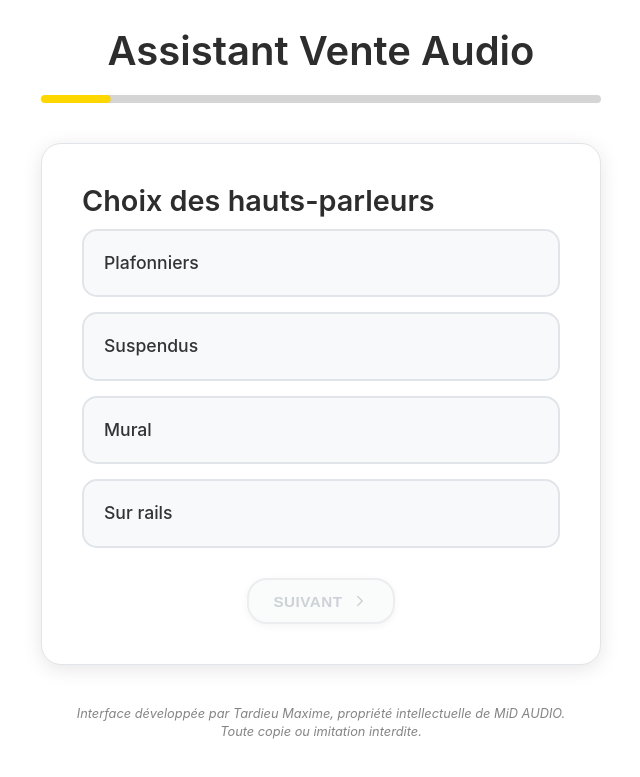
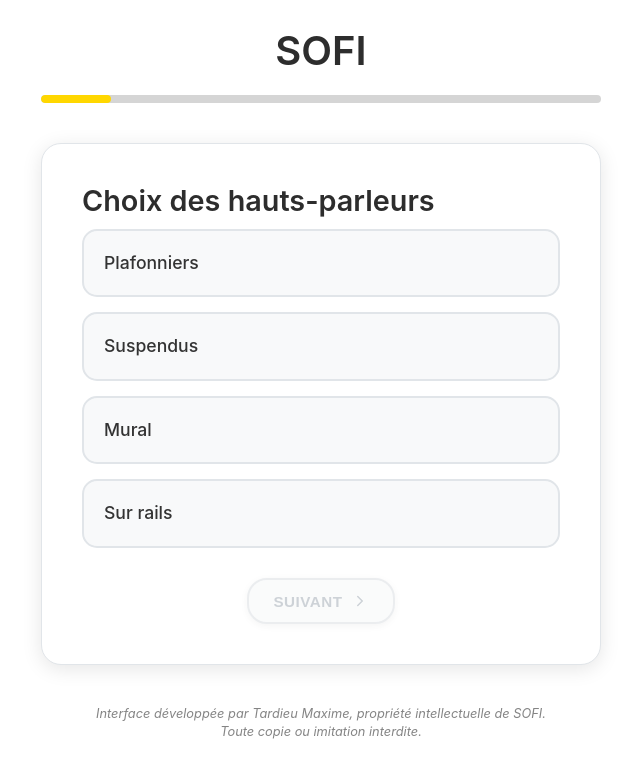
Before and after one commit to Aimtee/SOFI_v2, an Electron app: page index.html in a window 1200 px wide. Shown: the part 243-1020 px from the top of the page, without its empty margins (279-919 px from the left). Drawn offline with Linux system fonts and the light colour scheme.

```diff
--- a/index.html
+++ b/index.html
@@ -3,9 +3,9 @@
 <head>
     <meta charset="UTF-8">
     <meta name="viewport" content="width=device-width, initial-scale=1.0">
-    <meta name="description" content="Assistant de vente audio MiD - Interface pour commerciaux">
+    <meta name="description" content="SOFI - Interface de configuration audio professionnelle">
     <meta name="robots" content="noindex, nofollow">
-    <title>Assistant Vente Audio - MiD</title>
+    <title>SOFI</title>
 
     <!-- Styles -->
     <link rel="stylesheet" href="styles.css">
@@ -25,10 +25,10 @@
     <div class="container">
         <header>
             <div class="logo-container">
-                <img src="logo-mid.png" alt="MiD Musique Industrie Développement" class="logo-image" onerror="this.style.display='none'; this.nextElementSibling.style.display='block';">
-                <div class="logo-fallback" style="display:none; font-size: 2.5rem; font-weight: bold; color: #2d2d2d;">MiD</div>
+                <img src="logo-mid.png" alt="SOFI" class="logo-image" onerror="this.style.display='none'; this.nextElementSibling.style.display='block';">
+                <div class="logo-fallback" style="display:none; font-size: 2.5rem; font-weight: bold; color: #2d2d2d;">SOFI</div>
             </div>
-            <h1>Assistant Vente Audio</h1>
+            <h1>SOFI</h1>
             <div class="progress-bar">
                 <div class="progress-fill" id="progressFill"></div>
             </div>
@@ -46,7 +46,7 @@
 
         <footer>
             <div class="copyright">
-                Interface développée par Tardieu Maxime, propriété intellectuelle de MiD AUDIO.<br>
+                Interface développée par Tardieu Maxime, propriété intellectuelle de SOFI.<br>
                 Toute copie ou imitation interdite.
             </div>
         </footer>
```
Also changed, not shown: main.js (+4 -4 lines), package.json (+10 -10 lines), sofi-icone.png (added).
